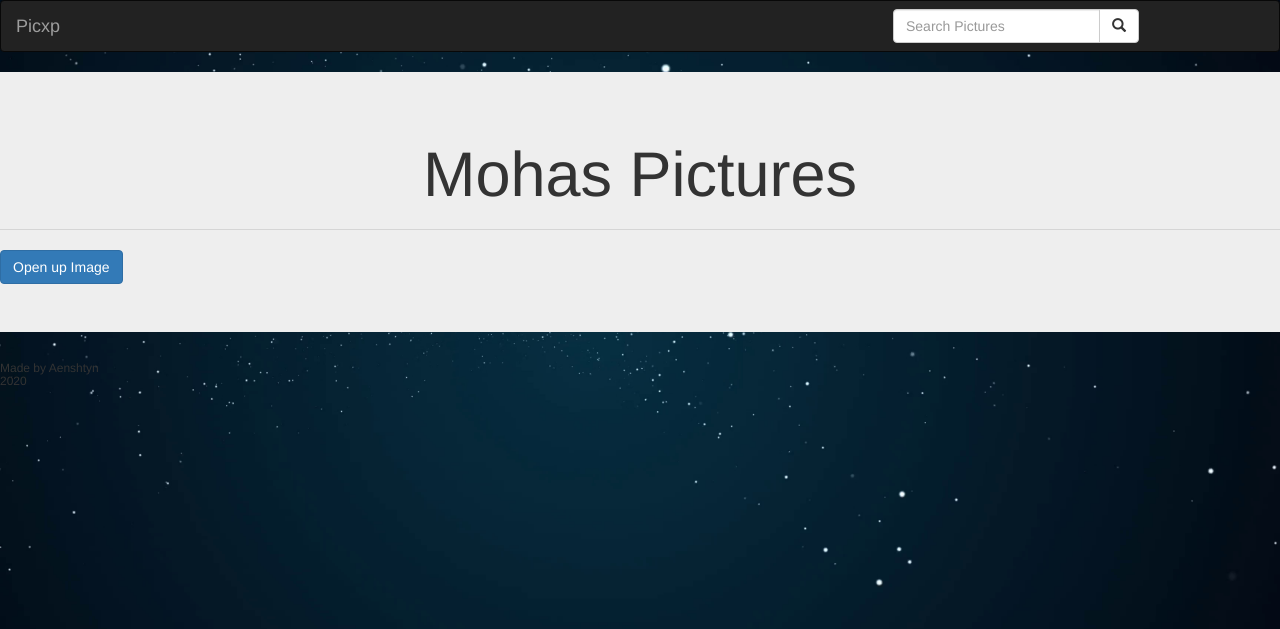
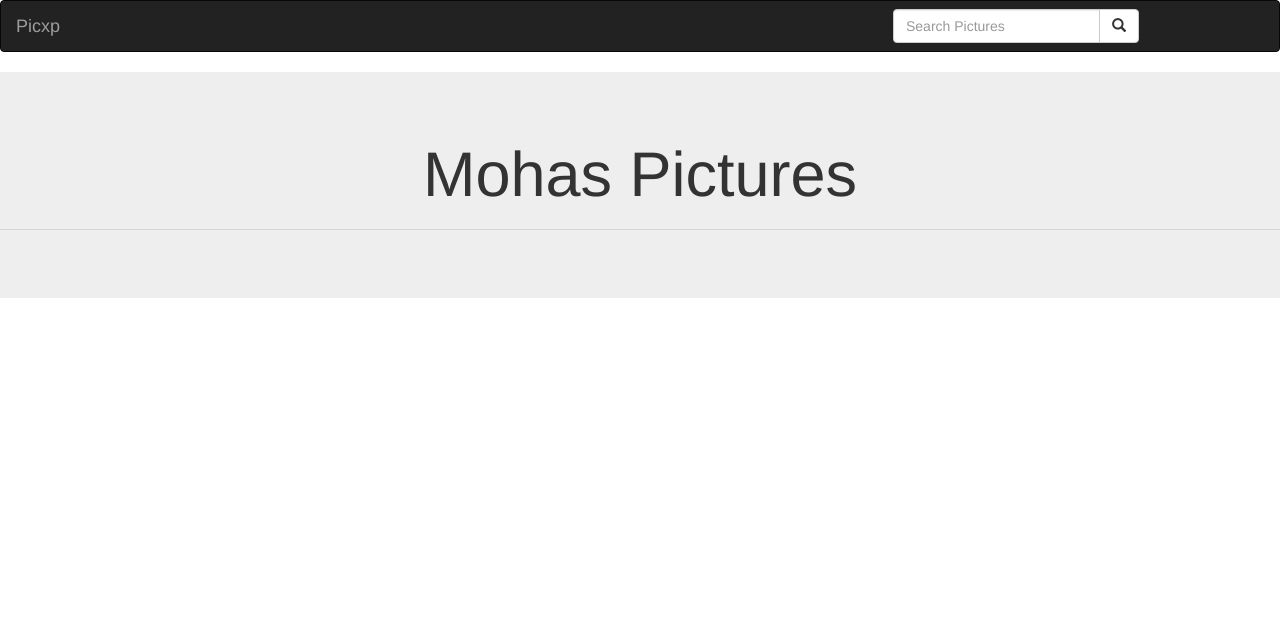
Before and after one commit to aenshtyn/Pix, a Django app: page / in a window 1280 px wide. Shown: the top 629 px of the page. Run offline with Django 3.2, Linux system fonts and the light colour scheme; data comes from the database, SQL or seed files in the repository; both versions use the stored data as it was after the commit; some libraries are stand-ins or nearby versions.

Commit message:
improved on styling

```diff
--- a/picxp/static/css/basepicxp.css
+++ /dev/null
@@ -1,14 +0,0 @@
-h1
-{
-  color: #daa520;
-}
-  body{
-   scroll-behavior: smooth;
-  background-image:url(../images/background.jpeg);
-  background-attachment:fixed;
-  background-repeat:no-repeat;
-  background-position:center;
-  background-size:cover;
-
-
-  }
--- a/picxp/templates/all-pics/base.html
+++ b/picxp/templates/all-pics/base.html
@@ -16,7 +16,7 @@
     {% block styles %}
     {% bootstrap_css %}
 
-    <link rel="stylesheet" href="{% static 'css/basepicxp.css' %}">
+    <link rel="stylesheet" href="{% static 'css/styles.css' %}">
 
     {% endblock %}
 
@@ -47,8 +47,4 @@
 
 </body>
 
-<div class = "footer">
-    <h6>Made by Aenshtyn <br> 2020</h6>
-  </div>
-
 </html>
--- a/picxp/templates/all-pics/index.html
+++ b/picxp/templates/all-pics/index.html
@@ -3,33 +3,43 @@
 {% block content %}
 {{block.super}}
 
+{% for image in images %}
+<div class="responsive"></div>
+
+<div class="row">
+  <div class="col-md-4">
+<div class="gallery">
+  <a data-toggle="modal" data-target="#myPicx">
+    <img src="{{image.image.url}}" alt="{{image.title}}" width="600" height="400">
+  </a>
+  <div class="desc"> {{ image.name }}  </div>
+</div>
+</div>
+</div>
 
 
-        {% for image in images %}
-        <div class="card" data-toggle="modal" data-target="#{{image.id}}">
-            <img src="{{image.image.url}}" alt="{{image.title}}" class="card-img">
-        </div>
-        {% endfor %}
 
 
-        <!-- Button trigger modal -->
-        <button type="button" class="btn btn-primary" data-toggle="modal" data-target="#exampleModalCenter">
-            Open up Image
-        </button>
+        <!-- Modal -->
+        <div class="modal fade" id="myPicx" tabindex="-1" role="dialog" aria-labelledby="exampleModalCenterTitle"
+            aria-hidden="true">
+            <div class="modal-dialog modal-dialog-centered" role="document">
 
-        <!-- Modal -->
-        <div class="modal fade" id="exampleModalCenter" tabindex="-1" role="dialog"
-            aria-labelledby="exampleModalCenterTitle" aria-hidden="true">
-            <div class="modal-dialog modal-dialog-centered" role="document">
                 <div class="modal-content">
                     <div class="modal-header">
 
 
-                        <span aria-hidden="true">&times;</span>
-                        </button>
+                        <span aria-hidden="true">&times;<span>
+                                </button>
                     </div>
                     <div class="modal-body">
-                        ...
+
+                        <img src="{{image.image.url}}" alt="{{image.title}}" class="card-img" width="600" height="500">
+                    </div>
+                    <div class="image-description">
+
+                        <p class="card-text">{{ image.description }} </p>
+
                     </div>
                     <div class="modal-footer">
                         <button type="button" class="btn btn-secondary" data-dismiss="modal">Close</button>
@@ -38,6 +48,8 @@
                 </div>
             </div>
         </div>
+
+        {% endfor %}
     </div>
 
 
@@ -45,4 +57,4 @@
 
 
 
-{% endblock %}
+    {% endblock %}
--- /dev/null
+++ b/static/css/styles.css
@@ -0,0 +1,4 @@
+h1
+{
+  color: #daa520;
+}
```
Also changed, not shown: db.sqlite3, static/images/background.jpeg (renamed from picxp/static/images/background.jpeg), 1 other file.
